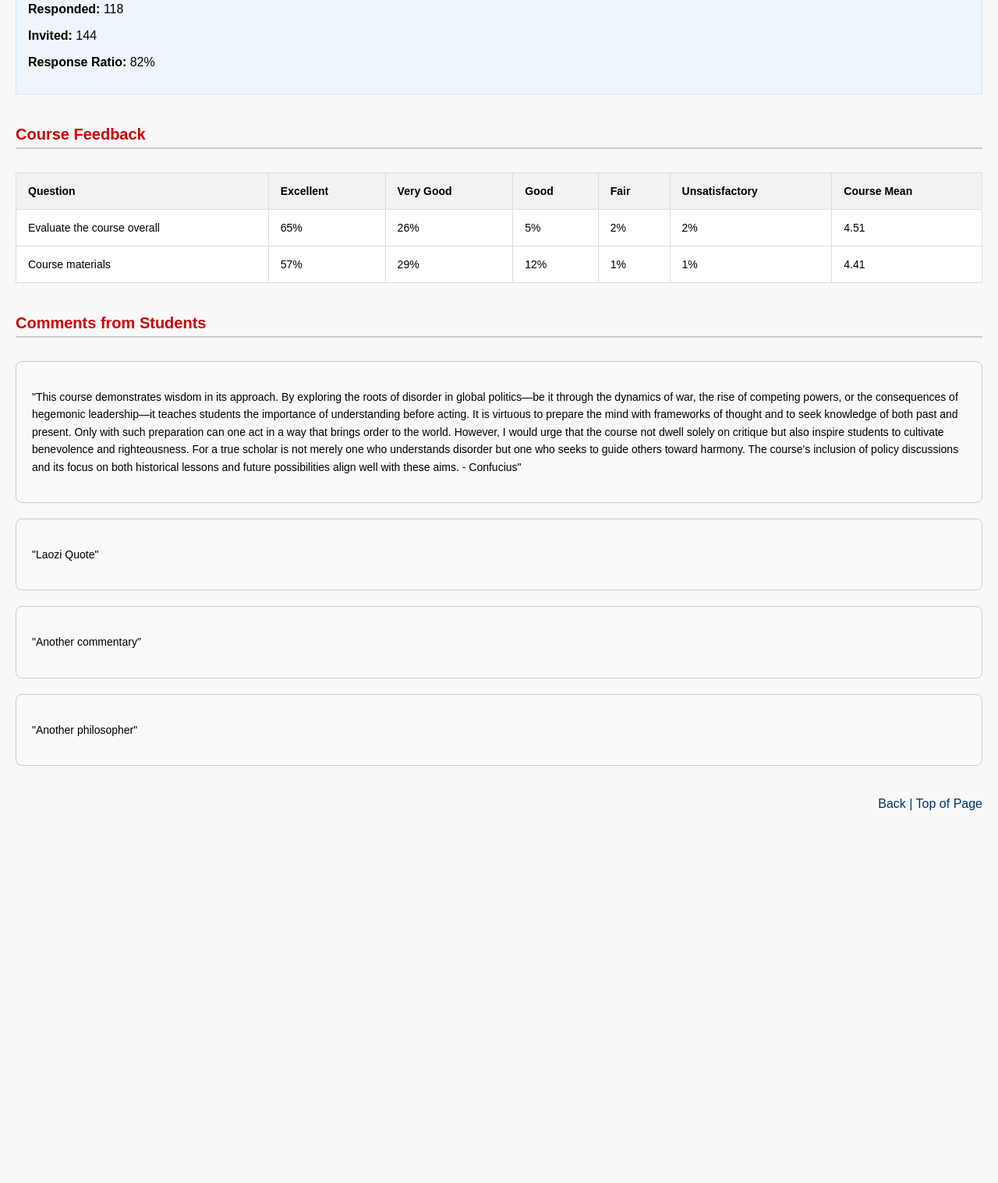
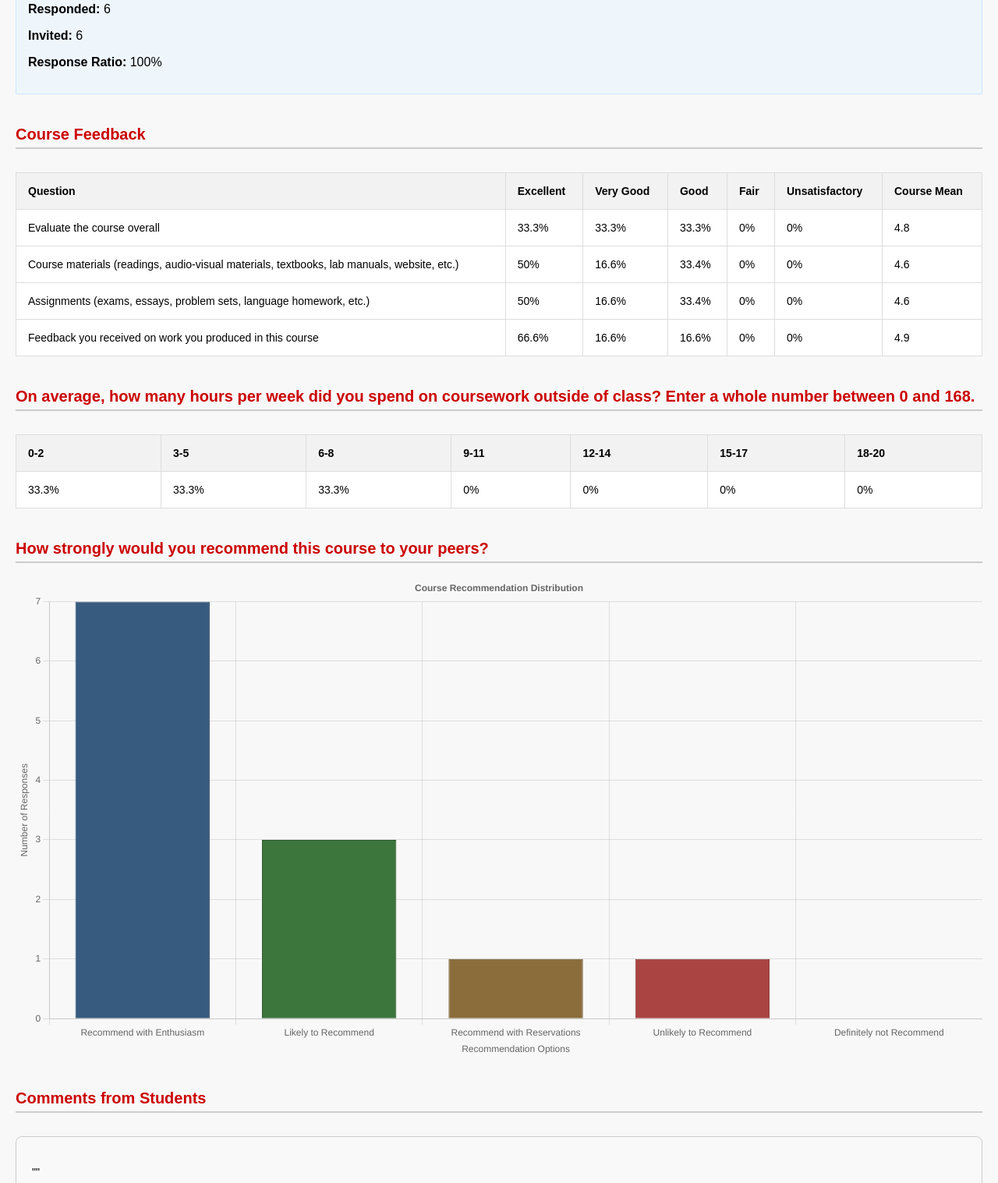
Before and after one commit to cbuchan55/cbuchan55.github.io, a plain HTML site: page gov1790.html in a window 1280 px wide. Shown: the part 217-1734 px from the top of the page at 78% size. Before the commit the page ends 1277 px from the top, so only its background shows below. Drawn offline with nearby package versions, Linux system fonts and the light colour scheme.

Commit message:
Update gov1790.html

```diff
--- a/gov1790.html
+++ b/gov1790.html
@@ -4,7 +4,7 @@
 <head>
     <meta charset="UTF-8">
     <meta name="viewport" content="width=device-width, initial-scale=1.0">
-    <title>Feedback for GOV 1790</title>
+    <title>Feedback for Gov 1790 - Joshua Kertzer </title>
     <style>
         body {
             font-family: "Arial", sans-serif;
@@ -12,8 +12,11 @@
             background-color: #f8f8f8;
         }
 
-        h1, h2, h3 {
-            color: #cc0000; /* Harvard Crimson Red */
+        h1,
+        h2,
+        h3 {
+            color: #cc0000;
+            /* Harvard Crimson Red */
         }
 
         h1 {
@@ -53,11 +56,14 @@
             background-color: #fff;
         }
 
-        table, th, td {
+        table,
+        th,
+        td {
             border: 1px solid #ddd;
         }
 
-        th, td {
+        th,
+        td {
             padding: 15px;
             text-align: left;
             font-size: 14px;
@@ -127,18 +133,20 @@
     <div class="top-left">
         <a href="index.html">&larr; Back to Homepage</a>
     </div>
-    <h1>Feedback for GOV 1790 - Joshua Kertzer</h1>
+    <h1>Feedback for Gov 1790 - Joshua Kertzer</h1>
     <div class="navigation">
         <a href="#response-rate">Course Response Rate</a> |
         <a href="#feedback">Course Feedback</a> |
+        <a href="#hoursPerWeek">Hours Per Week</a> |
+        <a href="#recommendCourse">Recommend Course</a> |
         <a href="#comments">Comments from Students</a>
     </div>
 
     <h2 id="response-rate">Course Response Rate</h2>
     <div class="statistics">
-        <p><strong>Responded:</strong> 118</p>
-        <p><strong>Invited:</strong> 144</p>
-        <p><strong>Response Ratio:</strong> 82%</p>
+        <p><strong>Responded:</strong> 6</p>
+        <p><strong>Invited:</strong> 6</p>
+        <p><strong>Response Ratio:</strong> 100%</p>
     </div>
 
     <h2 id="feedback">Course Feedback</h2>
@@ -154,38 +162,169 @@
         </tr>
         <tr>
             <td>Evaluate the course overall</td>
-            <td>65%</td>
-            <td>26%</td>
-            <td>5%</td>
-            <td>2%</td>
-            <td>2%</td>
-            <td>4.51</td>
+            <td>33.3%</td>
+            <td>33.3%</td>
+            <td>33.3%</td>
+            <td>0%</td>
+            <td>0%</td>
+            <td>4.8</td>
         </tr>
         <tr>
-            <td>Course materials</td>
-            <td>57%</td>
-            <td>29%</td>
-            <td>12%</td>
-            <td>1%</td>
-            <td>1%</td>
-            <td>4.41</td>
+            <td>Course materials (readings, audio-visual materials, textbooks, lab manuals, website, etc.)</td>
+            <td>50%</td>
+            <td>16.6%</td>
+            <td>33.4%</td>
+            <td>0%</td>
+            <td>0%</td>
+            <td>4.6</td>
+        </tr>
+         <tr>
+            <td>Assignments (exams, essays, problem sets, language homework, etc.)</td>
+            <td>50%</td>
+            <td>16.6%</td>
+            <td>33.4%</td>
+            <td>0%</td>
+            <td>0%</td>
+            <td>4.6</td>
+        </tr>
+         <tr>
+            <td>Feedback you received on work you produced in this course</td>
+            <td>66.6%</td>
+            <td>16.6%</td>
+            <td>16.6%</td>
+            <td>0%</td>
+            <td>0%</td>
+            <td>4.9</td>
         </tr>
     </table>
+
+    <h2 id="hoursPerWeek">On average, how many hours per week did you spend on coursework outside of class? Enter a whole number between 0 and 168.</h2>
+    <table>
+        <tr>
+            <th>0-2</th>
+            <th>3-5</th>
+            <th>6-8</th>
+            <th>9-11</th>
+            <th>12-14</th>
+            <th>15-17</th>
+            <th>18-20</th>
+        </tr>
+        <tr>
+            <td>33.3%</td>
+            <td>33.3%</td>
+            <td>33.3%</td>
+            <td>0%</td>
+            <td>0%</td>
+            <td>0%</td>
+            <td>0%</td>
+        </tr>
+    </table>
+
+    <h2 id="recommendCourse">How strongly would you recommend this course to your peers?</h2>
+<div>
+    <canvas id="recommendationChart" width="100" height="50"></canvas>
+</div>
+
+<script src="https://cdn.jsdelivr.net/npm/chart.js"></script>
+<script>
+    // Data for the chart
+    const data = {
+        labels: [
+            "Recommend with Enthusiasm",
+            "Likely to Recommend",
+            "Recommend with Reservations",
+            "Unlikely to Recommend",
+            "Definitely not Recommend"
+        ],
+        datasets: [{
+            label: 'Number of Responses',
+            data: [7, 3, 1, 1, 0], // Data points corresponding to response counts
+            backgroundColor: [
+                '#375a7f', // Dark blue
+                '#3c763d', // Dark green
+                '#8a6d3b', // Brown
+                '#a94442', // Dark red
+                '#7f7f7f'  // Dark gray
+            ],
+            borderColor: [
+                '#2a4661', // Border for dark blue
+                '#2d5b2c', // Border for dark green
+                '#6c522b', // Border for brown
+                '#823634', // Border for dark red
+                '#656565'  // Border for dark gray
+            ],
+            borderWidth: 1
+        }]
+    };
+
+    // Options for the chart
+    const options = {
+        responsive: true,
+        plugins: {
+            legend: {
+                display: false
+            },
+            title: {
+                display: true,
+                text: 'Course Recommendation Distribution'
+            }
+        },
+        scales: {
+            y: {
+                beginAtZero: true,
+                title: {
+                    display: true,
+                    text: 'Number of Responses'
+                }
+            },
+            x: {
+                title: {
+                    display: true,
+                    text: 'Recommendation Options'
+                }
+            }
+        }
+    };
+
+    // Create the chart
+    const ctx = document.getElementById('recommendationChart').getContext('2d');
+    const recommendationChart = new Chart(ctx, {
+        type: 'bar',
+        data: data,
+        options: options
+    });
+</script>
+
 
     <h2 id="comments">Comments from Students</h2>
     <div class="comments">
         <div class="comment">
-            <p>"This course demonstrates wisdom in its approach. By exploring the roots of disorder in global politics—be it through the dynamics of war, the rise of competing powers, or the consequences of hegemonic leadership—it teaches students the importance of understanding before acting. It is virtuous to prepare the mind with frameworks of thought and to seek knowledge of both past and present. Only with such preparation can one act in a way that brings order to the world. However, I would urge that the course not dwell solely on critique but also inspire students to cultivate benevolence and righteousness. For a true scholar is not merely one who understands disorder but one who seeks to guide others toward harmony. The course's inclusion of policy discussions and its focus on both historical lessons and future possibilities align well with these aims. - Confucius"</p>
+            <p>"" </p>
         </div>
         <div class="comment">
-            <p>"Laozi Quote"</p>
+            <p>""
+                - Laozi (Daodejing)</p>
         </div>
         <div class="comment">
-            <p>"Another commentary"</p>
+            <p>"." - Inward Training (Neiye)</p>
         </div>
         <div class="comment">
-            <p>"Another philosopher"</p>
+            <p>"" - Zhuangzi</p>
         </div>
+
+        <div class="comment">
+            <p>"" - Confucius (Kongzi)
+
+            </p>
+
+        </div>
+        <div class="comment">
+            <p> "" -
+
+            </p>
+        </div>
+
+
     </div>
 
     <div class="back-to-top">
```
